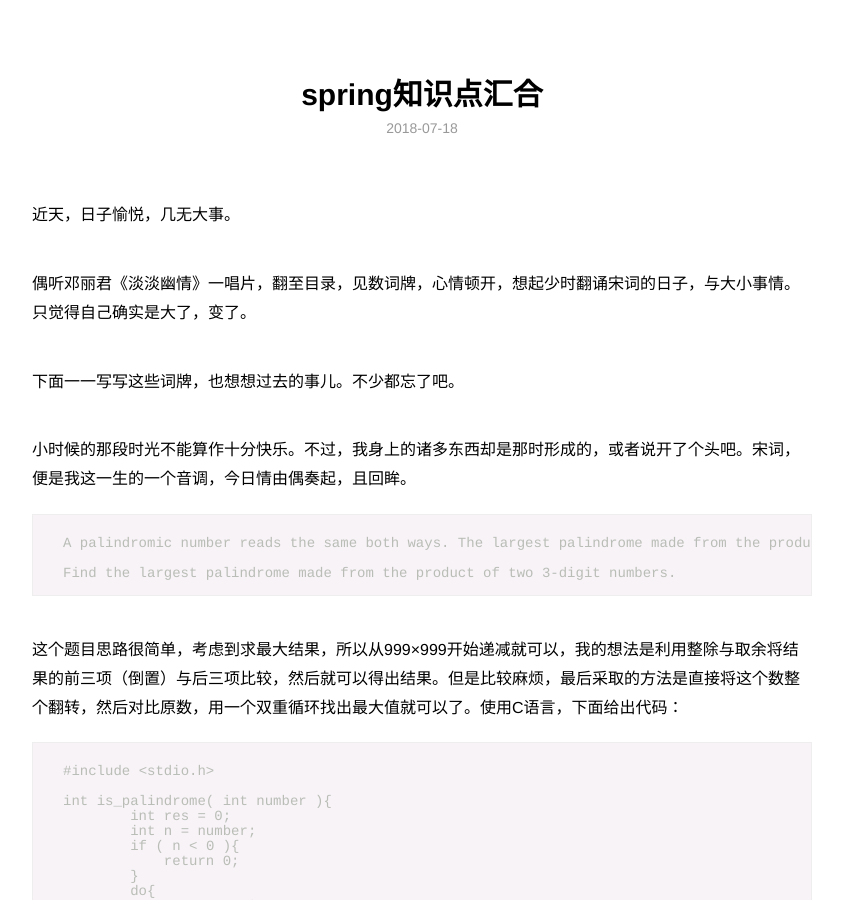
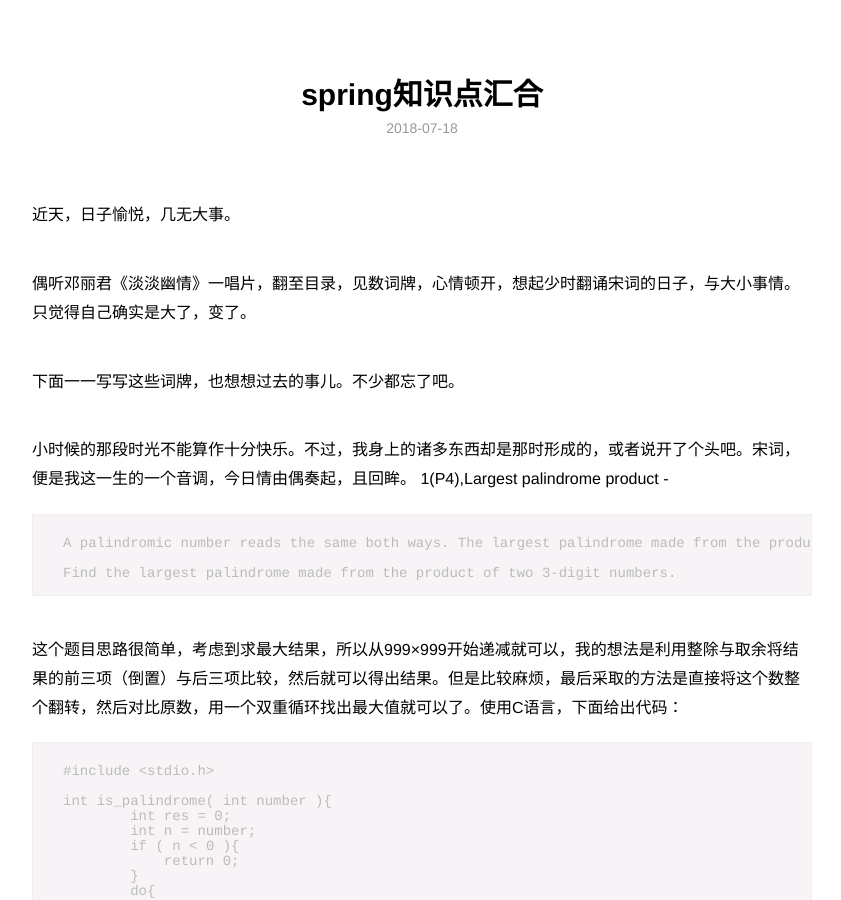
Before and after one commit to sunzhensky/sunzhensky.github.io, a Jekyll site: the page built from _posts/2018-7-18-Song-Oldman.md, in a window 1280 px wide and 900 px high. Shown: the whole window, without its empty margins (218-1059 px from the left). Built offline with Jekyll 4.4.1, drawn with Linux system fonts in a browser that asks for light colours; nearby versions of some CDN libraries; library files that are not in the unit come from our copies.

Commit message:
Update 2018-7-18-Song-Oldman.md

````diff
--- a/_posts/2018-7-18-Song-Oldman.md
+++ b/_posts/2018-7-18-Song-Oldman.md
@@ -12,6 +12,8 @@ category: blog
 下面一一写写这些词牌，也想想过去的事儿。不少都忘了吧。
 
 小时候的那段时光不能算作十分快乐。不过，我身上的诸多东西却是那时形成的，或者说开了个头吧。宋词，便是我这一生的一个音调，今日情由偶奏起，且回眸。
+1(P4),Largest palindrome product
+-
 ```
 A palindromic number reads the same both ways. The largest palindrome made from the product of two 2-digit numbers is 9009 = 91 × 99.
 
````
